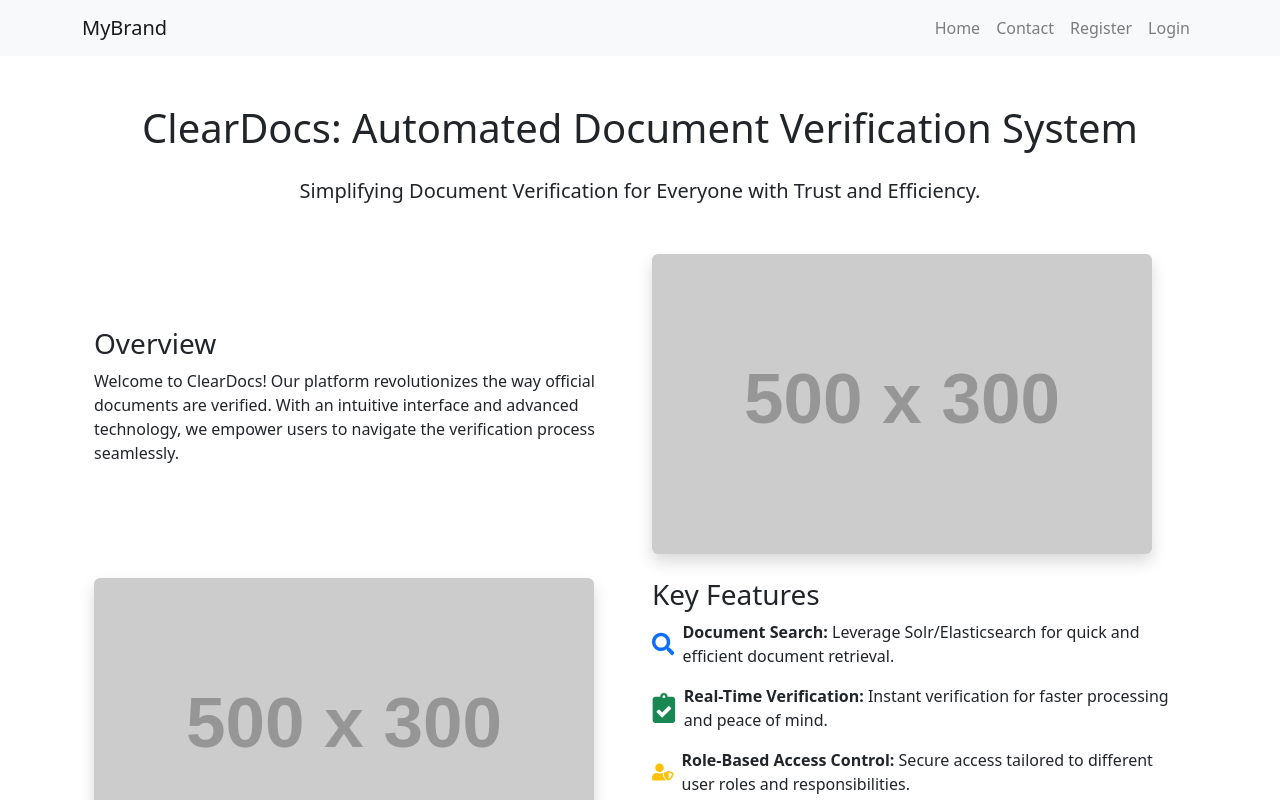
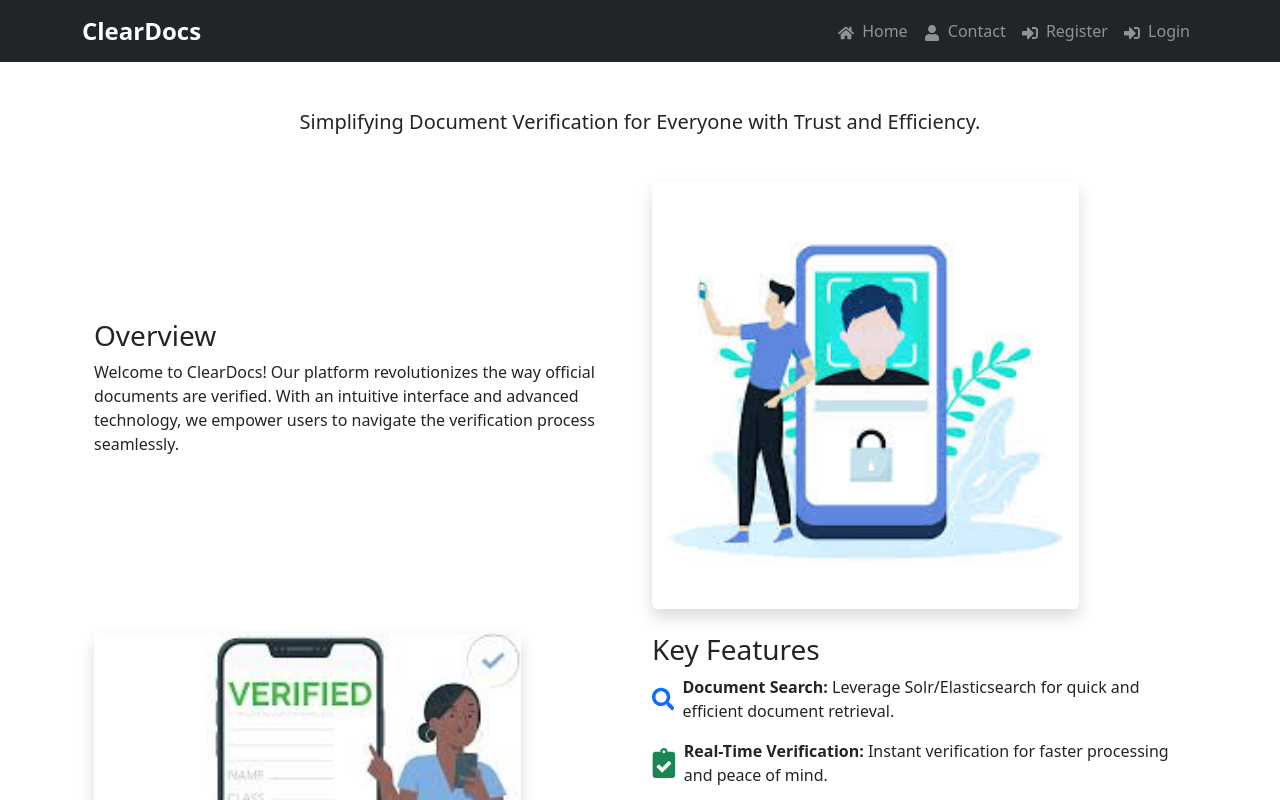
Before and after one commit to ManishKumarChoudhary2003/ClearDocs, a React (Create React App) app in the folder frontend/: page / in a window 1280 px wide. Shown: the top 800 px of the page. Built offline with nearby package versions, Linux system fonts and the light colour scheme; the HTML template or start-up script is replaced by a standard one.

Commit message:
User Mode

```diff
--- a/frontend/src/components/Home.js
+++ b/frontend/src/components/Home.js
@@ -2,13 +2,17 @@ import React from 'react';
 import 'bootstrap/dist/css/bootstrap.min.css';
 import { FaClipboardCheck, FaUserShield, FaBell, FaSearch, FaDocker } from 'react-icons/fa';
 
+// Import local images from the assets folder
+import documentVerificationImg from '../assets/image1.jpeg'
+import documentFeaturesImg from '../assets/images2.jpeg'
+
 const Home = () => {
   return (
     <div className="container mt-5">
-      <h1 className="text-center mb-4">ClearDocs: Automated Document Verification System</h1>
-      <p className="text-center mb-5 lead">
+      {/* <h1 className="text-center mb-4">ClearDocs: Automated Document Verification System</h1> */}
+      <h2 className="text-center mb-5 lead">
         Simplifying Document Verification for Everyone with Trust and Efficiency.
-      </p>
+      </h2>
 
       <div className="row align-items-center">
         <div className="col-md-6">
@@ -20,9 +24,10 @@ const Home = () => {
         </div>
         <div className="col-md-6">
           <img
-            src="https://via.placeholder.com/500x300" // Replace with a relevant image
+            src={documentVerificationImg} // Use the imported image
             alt="Document Verification"
             className="img-fluid rounded shadow"
+            style={{ width: '80%', height: 'auto' }} // Increased size
           />
         </div>
       </div>
@@ -30,9 +35,10 @@ const Home = () => {
       <div className="row mt-4">
         <div className="col-md-6">
           <img
-            src="https://via.placeholder.com/500x300" // Replace with a relevant image
+            src={documentFeaturesImg} // Use the imported image
             alt="Document Features"
             className="img-fluid rounded shadow"
+            style={{ width: '80%', height: 'auto' }} // Increased size
           />
         </div>
         <div className="col-md-6">
@@ -73,9 +79,6 @@ const Home = () => {
       </div>
 
       <div className="text-center mt-5">
-        <button className="btn btn-primary btn-lg" onClick={() => window.location.href = '/register'}>
-          Get Started
-        </button>
         <p className="text-muted mt-3">&copy; 2024 ClearDocs. All rights reserved.</p>
       </div>
     </div>
--- a/frontend/src/components/Navbar.js
+++ b/frontend/src/components/Navbar.js
@@ -2,10 +2,11 @@ import React, { useState, useEffect } from 'react';
 import { Link } from 'react-router-dom';
 import { Modal, Button, Form } from 'react-bootstrap';
 import axios from 'axios';
+import { FaHome, FaFileAlt, FaUser, FaUserShield, FaSignInAlt, FaSignOutAlt, FaClipboardCheck } from 'react-icons/fa';
 
 const Navbar = () => {
   const [showVerifyModal, setShowVerifyModal] = useState(false);
-  const [showResultModal, setShowResultModal] = useState(false); // State for result modal
+  const [showResultModal, setShowResultModal] = useState(false);
   const [enrollmentNumber, setEnrollmentNumber] = useState('');
   const [file, setFile] = useState(null);
   const [verificationResult, setVerificationResult] = useState('');
@@ -14,7 +15,6 @@ const Navbar = () => {
   const [userRole, setUserRole] = useState('');
   const [isAuthenticated, setAuthenticated] = useState(false);
 
-  // Retrieve the user role and authentication token from localStorage when the component mounts
   useEffect(() => {
     const storedRole = localStorage.getItem('userRole');
     const authToken = localStorage.getItem("token");
@@ -26,12 +26,10 @@ const Navbar = () => {
     }
   }, []);
 
-  // Handle file upload
   const handleFileChange = (e) => {
     setFile(e.target.files[0]);
   };
 
-  // Handle form submission to verify the document
   const handleVerifyDocument = async (e) => {
     e.preventDefault();
     const formData = new FormData();
@@ -39,18 +37,18 @@ const Navbar = () => {
     formData.append('file', file);
 
     try {
-      const token = localStorage.getItem('token'); // Retrieve the token
+      const token = localStorage.getItem('token');
       const response = await axios.post('http://localhost:8080/doc/verify-document', formData, {
         headers: {
           'Content-Type': 'multipart/form-data',
-          Authorization: `Bearer ${token}`, // Include the token
+          Authorization: `Bearer ${token}`,
         },
       });
 
       setVerificationResult(response.data);
-      setError(''); // Clear error message if any
-      setShowVerifyModal(false); // Close verification modal
-      setShowResultModal(true); // Open result modal
+      setError('');
+      setShowVerifyModal(false);
+      setShowResultModal(true);
     } catch (err) {
       setError('Error verifying document: ' + (err.response?.data || err.message));
       setVerificationResult('');
@@ -59,9 +57,9 @@ const Navbar = () => {
 
   return (
     <>
-      <nav className="navbar navbar-expand-lg navbar-light bg-light">
+      <nav className="navbar navbar-expand-lg navbar-dark bg-dark">
         <div className="container">
-          <Link className="navbar-brand" to="/">MyBrand</Link>
+          <Link className="navbar-brand" to="/" style={{ fontWeight: 'bold', fontSize: '1.5rem' }}>ClearDocs</Link>
           <button
             className="navbar-toggler"
             type="button"
@@ -74,44 +72,57 @@ const Navbar = () => {
             <span className="navbar-toggler-icon"></span>
           </button>
           <div className="collapse navbar-collapse" id="navbarNav">
-            <ul className="navbar-nav ml-auto">
+            <ul className="navbar-nav ms-auto">
               <li className="nav-item">
-                <Link className="nav-link" to="/">Home</Link>
+                <Link className="nav-link" to="/">
+                  <FaHome className="me-1" /> Home
+                </Link>
               </li>
-              {userRole === 'ROLE_STUDENT' && <li className="nav-item">
-                <Link className="nav-link" to="/student-documents">Documents</Link>
-              </li>}
-              <li className="nav-item">
-                <Link className="nav-link" to="/contact">Contact</Link>
-              </li>
-              {userRole === 'ROLE_ADMIN' && (
+              {userRole === 'ROLE_STUDENT' && isAuthenticated && (
                 <li className="nav-item">
-                  <Link className="nav-link" to="/all-students">Students</Link>
+                  <Link className="nav-link" to="/student-documents">
+                    <FaFileAlt className="me-1" /> Documents
+                  </Link>
                 </li>
               )}
-              {userRole === 'ROLE_ADMIN' || userRole === 'ROLE_USER' ? (
+              <li className="nav-item">
+                <Link className="nav-link" to="/contact">
+                  <FaUser className="me-1" /> Contact
+                </Link>
+              </li>
+              {userRole === 'ROLE_ADMIN' && isAuthenticated && (
+                <li className="nav-item">
+                  <Link className="nav-link" to="/all-students">
+                    <FaUserShield className="me-1" /> Students
+                  </Link>
+                </li>
+              )}
+              {(userRole === 'ROLE_ADMIN' || userRole === 'ROLE_USER') && isAuthenticated && (
                 <li className="nav-item">
                   <a href="#!" className="nav-link" onClick={() => setShowVerifyModal(true)}>
-                    Verify Document
+                    <FaClipboardCheck className="me-1" /> Verify Document
                   </a>
                 </li>
-              ) : null}
-
-              {/* Conditional rendering for Register and Login based on authentication */}
+              )}
               {!isAuthenticated && (
                 <>
                   <li className="nav-item">
-                    <Link className="nav-link" to="/register">Register</Link>
+                    <Link className="nav-link" to="/register">
+                      <FaSignInAlt className="me-1" /> Register
+                    </Link>
                   </li>
                   <li className="nav-item">
-                    <Link className="nav-link" to="/login">Login</Link>
+                    <Link className="nav-link" to="/login">
+                      <FaSignInAlt className="me-1" /> Login
+                    </Link>
                   </li>
                 </>
               )}
-
               {isAuthenticated && (
                 <li className="nav-item">
-                  <Link className="nav-link" to="/logout">Logout</Link>
+                  <Link className="nav-link" to="/logout">
+                    <FaSignOutAlt className="me-1" /> Logout
+                  </Link>
                 </li>
               )}
             </ul>
--- a/frontend/src/components/student/StudentDocuments.js
+++ b/frontend/src/components/student/StudentDocuments.js
@@ -90,7 +90,7 @@ const StudentDocuments = () => {
             <h2 className="mb-4">My Documents</h2>
             {error && <div className="alert alert-danger">{error}</div>}
             {documents.length === 0 ? (
-                <p className="text-center">No documents found for this student.</p>
+                <p className="text-center">No documents found for you.</p>
             ) : (
                 <div className="row">
                     {documents.map((document) => (
```
Also changed, not shown: frontend/src/assets/image1.jpeg (added), frontend/src/assets/images2.jpeg (added).
